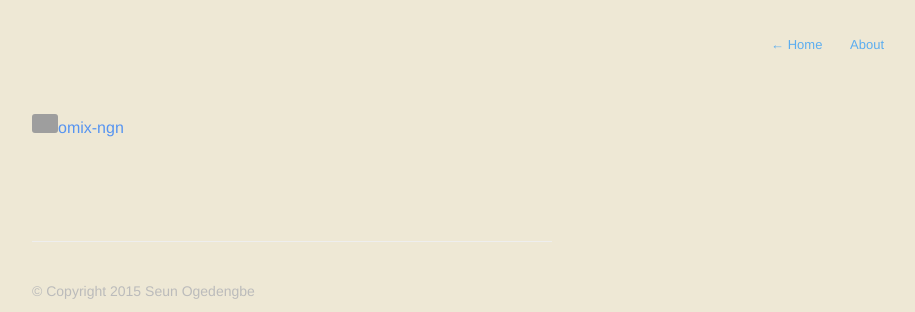
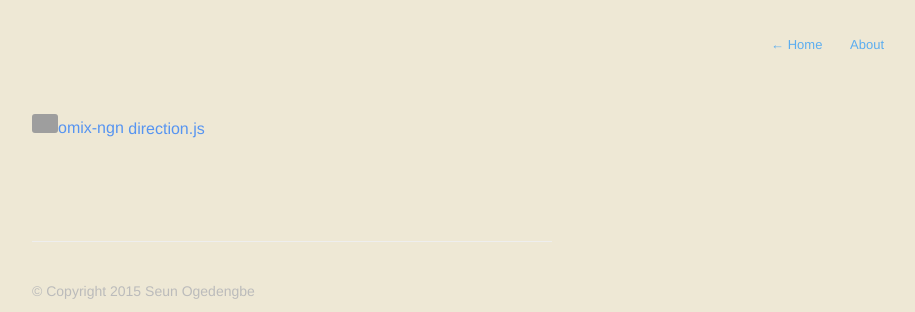
Before and after one commit to ogewan/ogewan.github.io, a Jekyll site: the page built from projects.md, in a window 1280 px wide. Shown: the top 312 px of the page, without its empty margins (348-1263 px from the left). Built offline with Jekyll 4.4.1, drawn with Linux system fonts in a browser that asks for light colours; nearby versions of some CDN libraries; Markdown is read by kramdown in place of the engine named in the settings.

Commit message:
Update projects.md

```diff
--- a/projects.md
+++ b/projects.md
@@ -5,4 +5,5 @@ profile: false
 ---
 
 <a href="http://comixngn.js.org/"><img src="http://seun40.github.io/comix-ngn/assets/images/normal_glow.svg" style="width:5%;height:auto;"/>omix-ngn</a>
+<a href="http://seun40.github.io/direction.js/">direction.js</a>
 {% include footer.html %}
```
